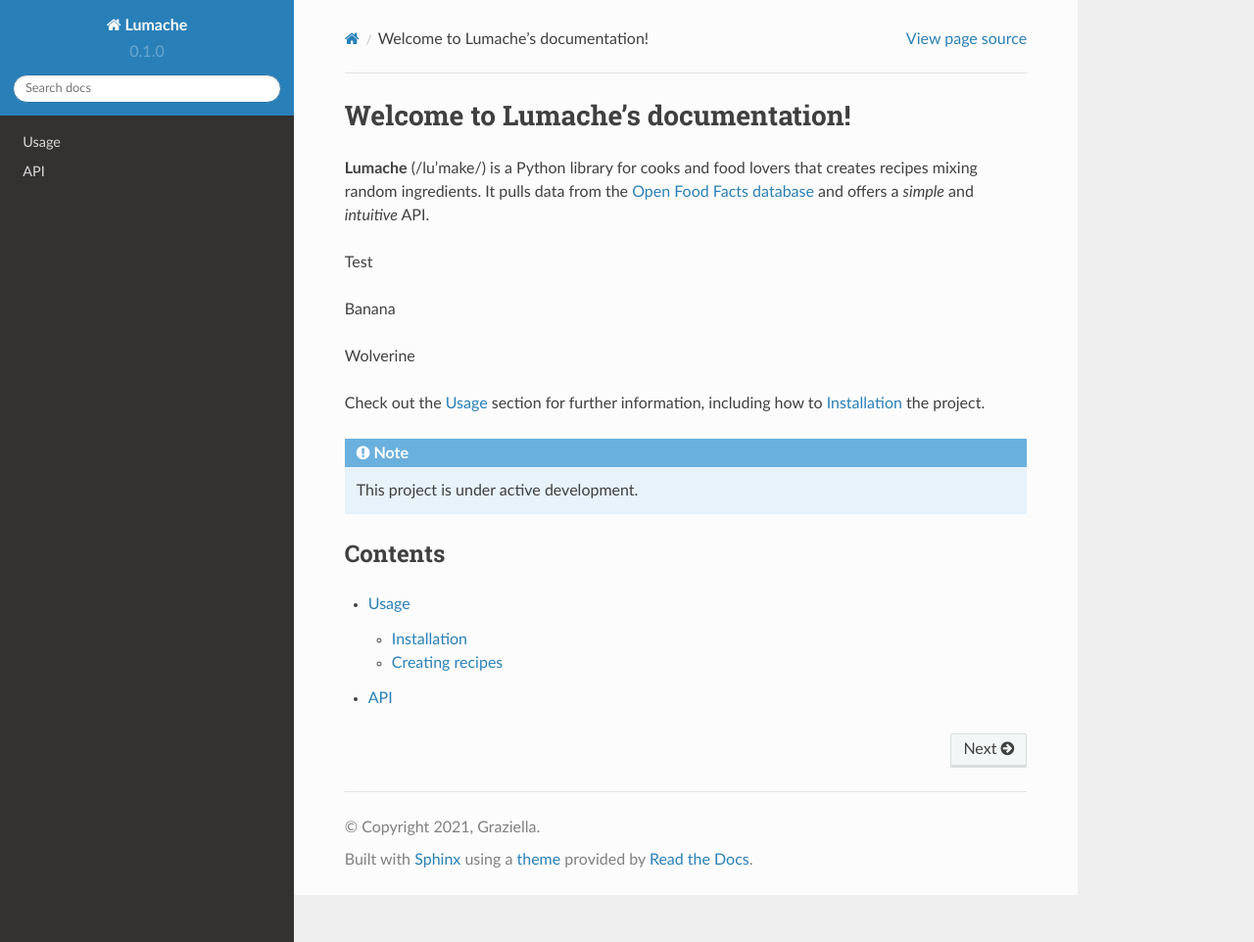
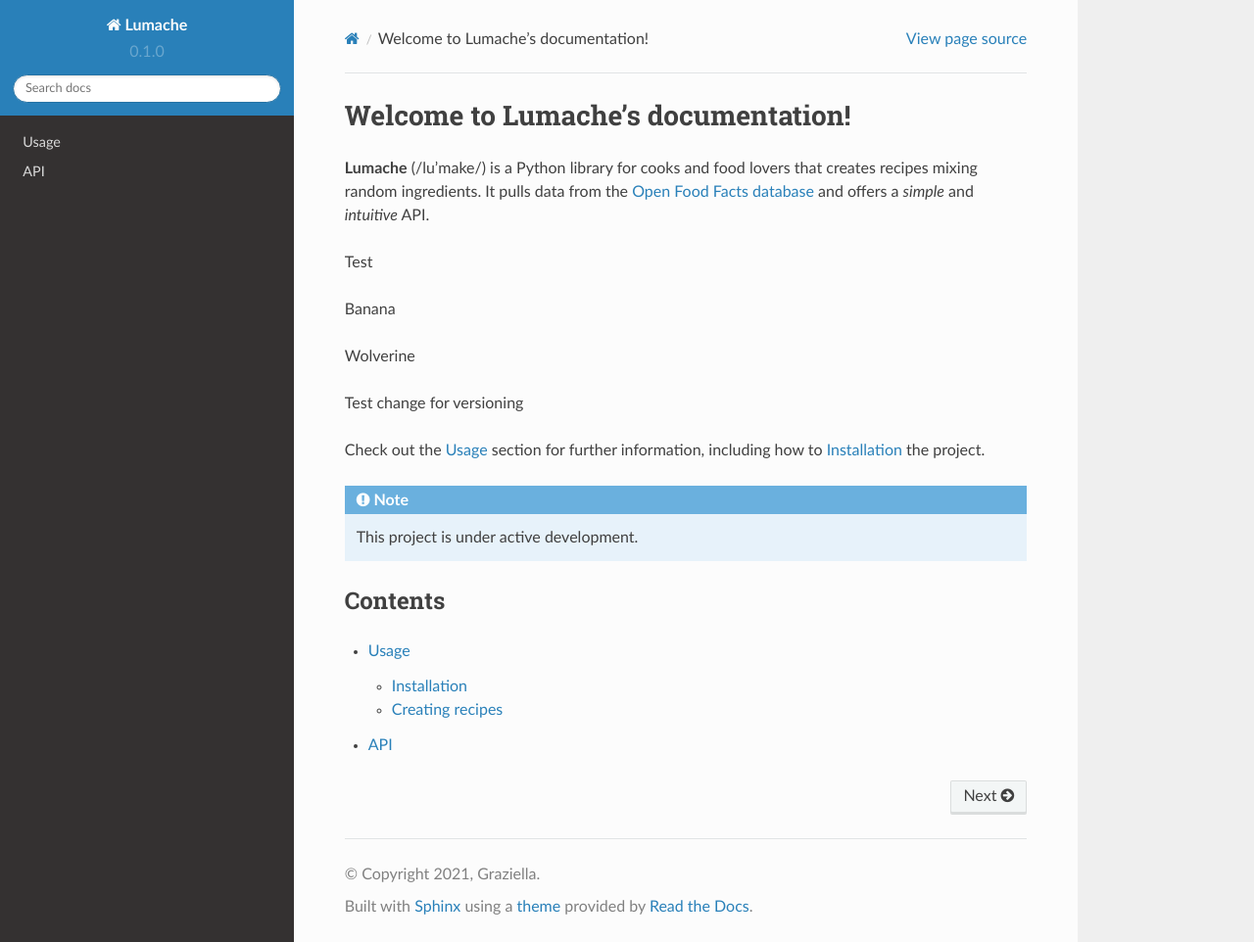
Before and after one commit to kicassidy9/RTD-trial, a Sphinx documentation site: the page built from docs/source/index.rst, in a window 1280 px wide and 962 px high. Shown: the whole window at 98% size. Built offline with Sphinx 7.4.7 and the Read the Docs theme 2.0.0, drawn with Linux system fonts in a browser that asks for light colours.

Commit message:
test version changes

```diff
--- a/docs/source/index.rst
+++ b/docs/source/index.rst
@@ -11,6 +11,8 @@ Test
 Banana
 
 Wolverine
+
+Test change for versioning
 
 Check out the :doc:`usage` section for further information, including
 how to :ref:`installation` the project.
```
